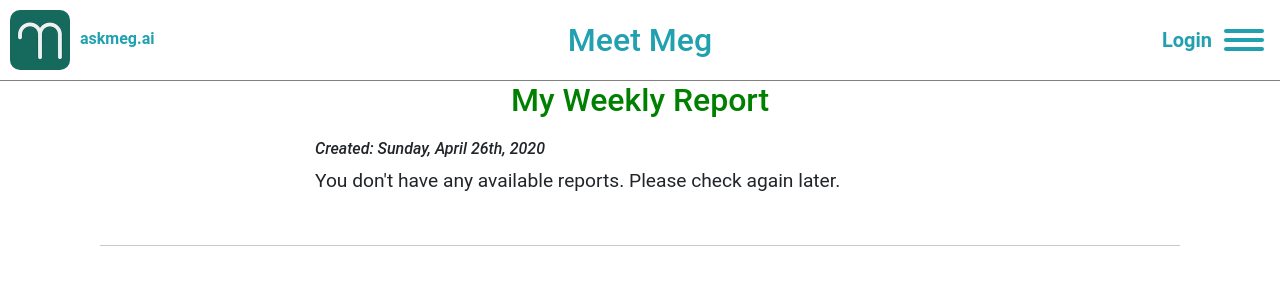
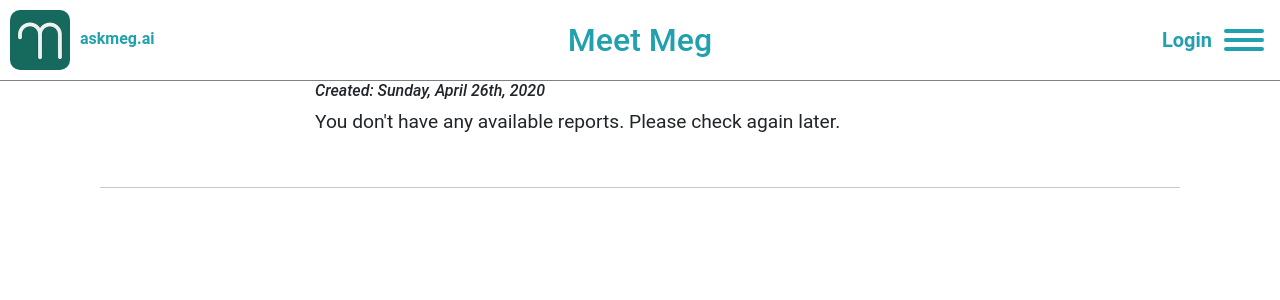
Before and after one commit to tedairey/ask-meg-ai, a React (Create React App) app: page /coach-reports in a window 1280 px wide. Shown: the top 300 px of the page. Built offline with nearby package versions, Linux system fonts and the light colour scheme.

Commit message:
Removed redundant coach reports header

```diff
--- a/src/coachReports/CoachReports.js
+++ b/src/coachReports/CoachReports.js
@@ -71,9 +71,6 @@ function CoachReports(props) {
 
     return (
         <div className='coach-reports' ref={coachReportsRef}>
-            <h2 className='coach-reports-header'>
-                My Weekly Report
-            </h2>
             <h5>Created: {formatDate(reportData.created)}</h5>
             {headerParagraph &&
                 <>
```
